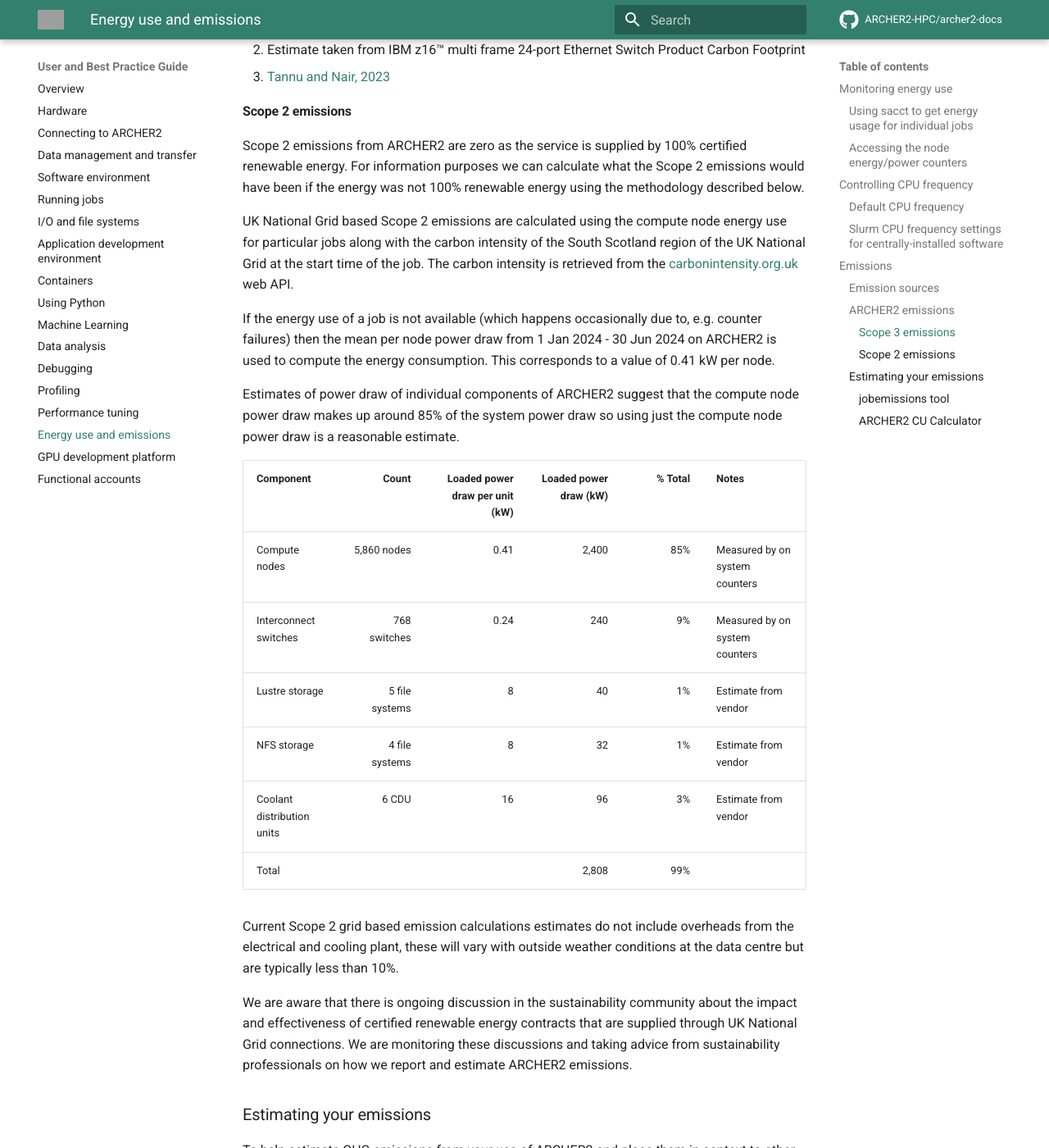
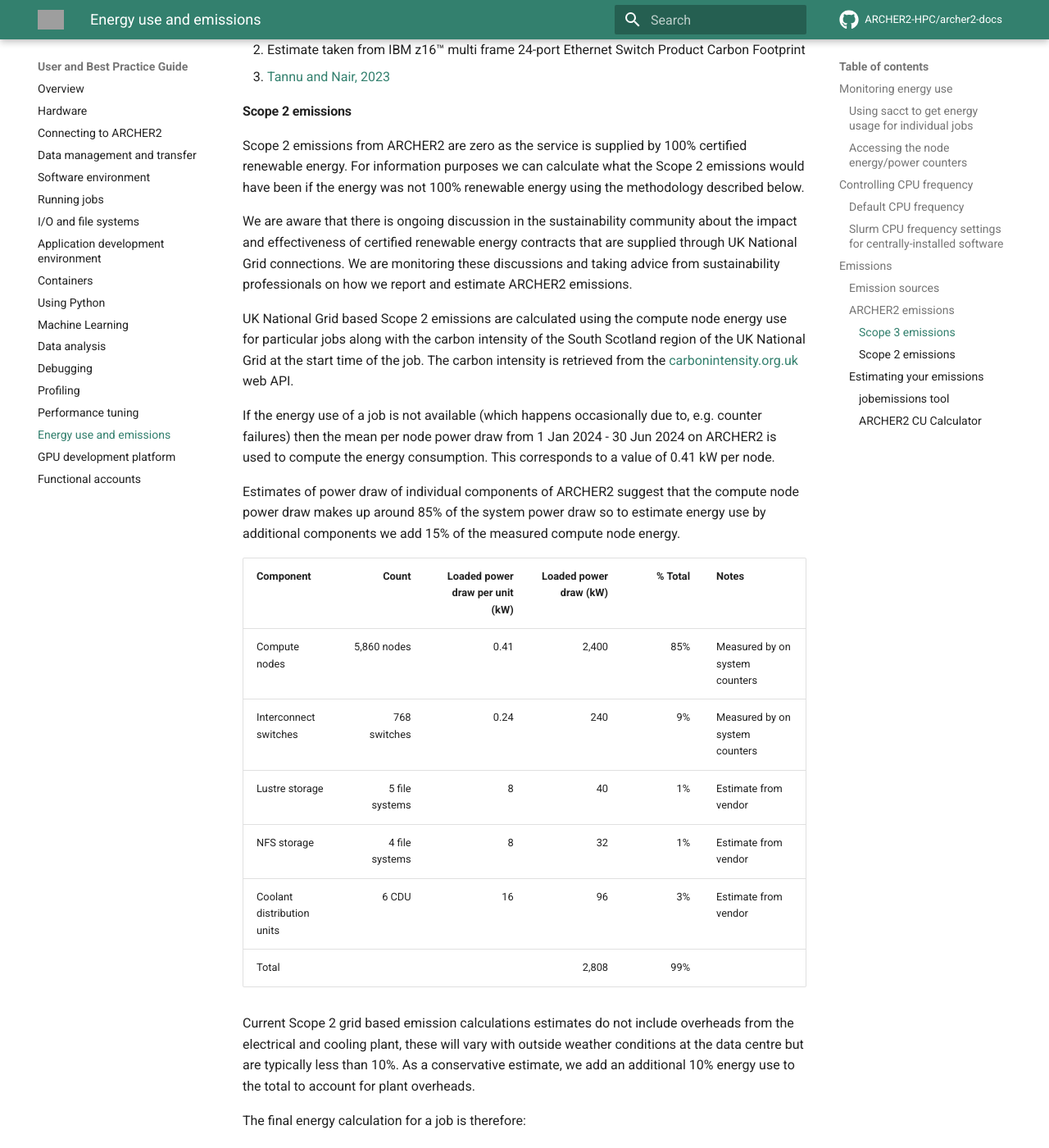
Before and after one commit to ARCHER2-HPC/archer2-docs, an MkDocs documentation site: the page built from docs/user-guide/energy.md, in a window 1280 px wide and 1400 px high, scrolled down 6790 px. Shown: the whole window at 82% size. Built offline with MkDocs 1.6.1 and Material for MkDocs 9.7.7, drawn with Linux system fonts in a browser that asks for light colours; comment, search, counter and statistics services are not loaded; some of the changed text lies outside the part shown; grey boxes are pictures that could not be loaded.

Commit message:
Clarify energy use calculation

```diff
--- a/docs/user-guide/energy.md
+++ b/docs/user-guide/energy.md
@@ -253,6 +253,11 @@
 For information purposes we can calculate what the Scope 2 emissions would have been if the energy
 was not 100% renewable energy using the methodology described below.
 
+We are aware that there is ongoing discussion in the sustainability community about the impact and
+effectiveness of certified renewable energy contracts that are supplied through UK National Grid
+connections. We are monitoring these discussions and taking advice from sustainability professionals
+on how we report and estimate ARCHER2 emissions.
+
 UK National Grid based Scope 2 emissions are calculated using the compute node energy use for particular
 jobs along with the carbon intensity of the South Scotland region of the UK National Grid at the start
 time of the job. The carbon intensity is retrieved from the [carbonintensity.org.uk](carbonintensity.org.uk)
@@ -263,7 +268,8 @@
 consumption. This corresponds to a value of 0.41 kW per node.
 
 Estimates of power draw of individual components of ARCHER2 suggest that the compute node power draw makes up
-around 85% of the system power draw so using just the compute node power draw is a reasonable estimate.
+around 85% of the system power draw so to estimate energy use by additional components we add
+15% of the measured compute node energy.
 
 | Component | Count | Loaded power draw per unit (kW)| Loaded power draw (kW) | % Total | Notes |
 |---|--:|--:|--:|--:|---|
@@ -276,12 +282,15 @@
 
 Current Scope 2 grid based emission calculations estimates do not include overheads from the electrical
 and cooling plant, these will vary with outside weather conditions at the data centre but are typically
-less than 10%.
+less than 10%. As a conservative estimate, we add an additional 10% energy use to the total to
+account for plant overheads.
 
-We are aware that there is ongoing discussion in the sustainability community about the impact and
-effectiveness of certified renewable energy contracts that are supplied through UK National Grid
-connections. We are monitoring these discussions and taking advice from sustainability professionals
-on how we report and estimate ARCHER2 emissions.
+The final energy calculation for a job is therefore:
+
+1. Take measured compute node energy use from Slurm (or, if not available for that job use a per-node
+   power draw of 0.41 kW to estimate energy use).
+2. Add an additional 15% of this compute node energy use to estimate energy use by other components.
+3. Add an additional 10% of the new total energy use to estimate energy use overheads from plant.
 
 ### Estimating your emissions
 
```
